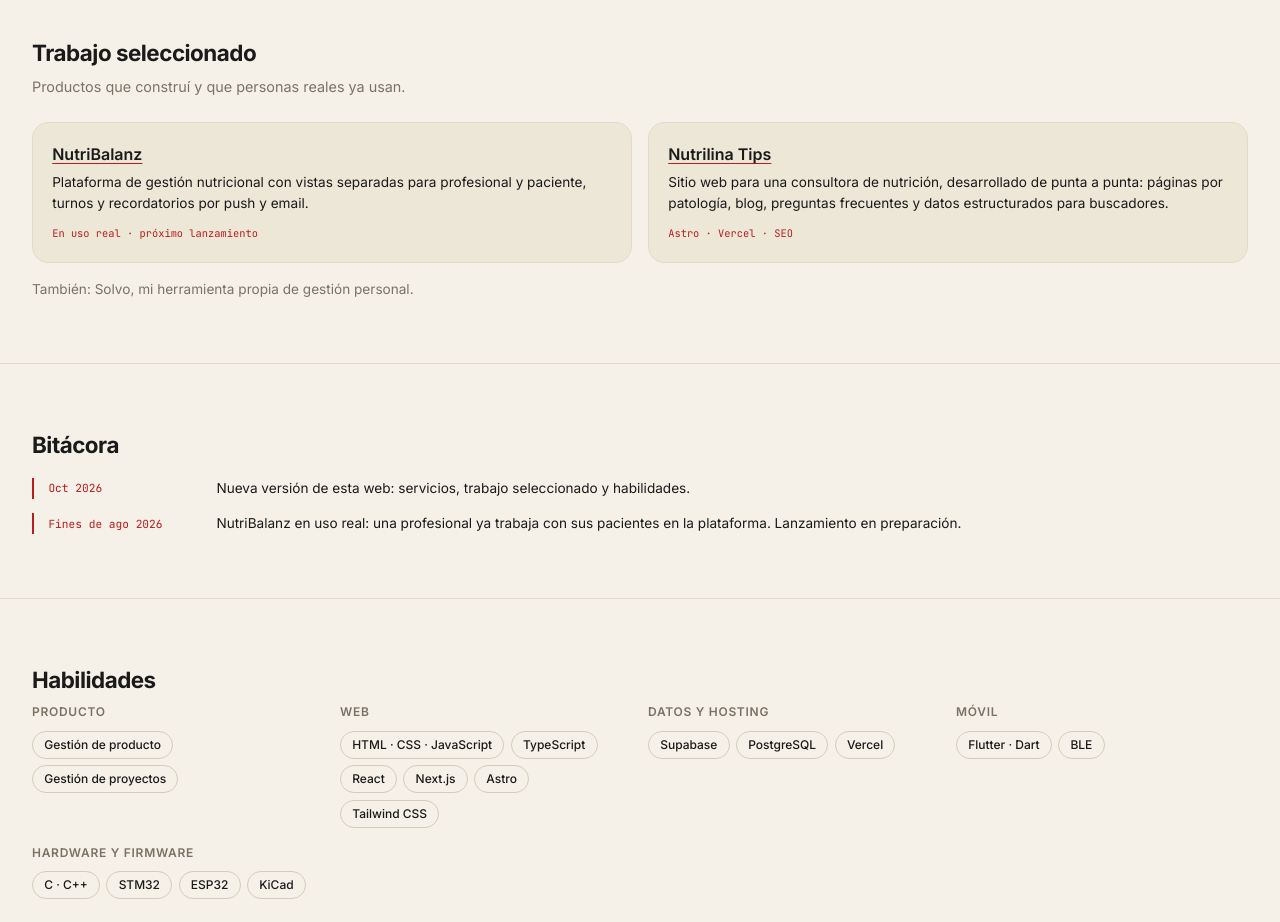
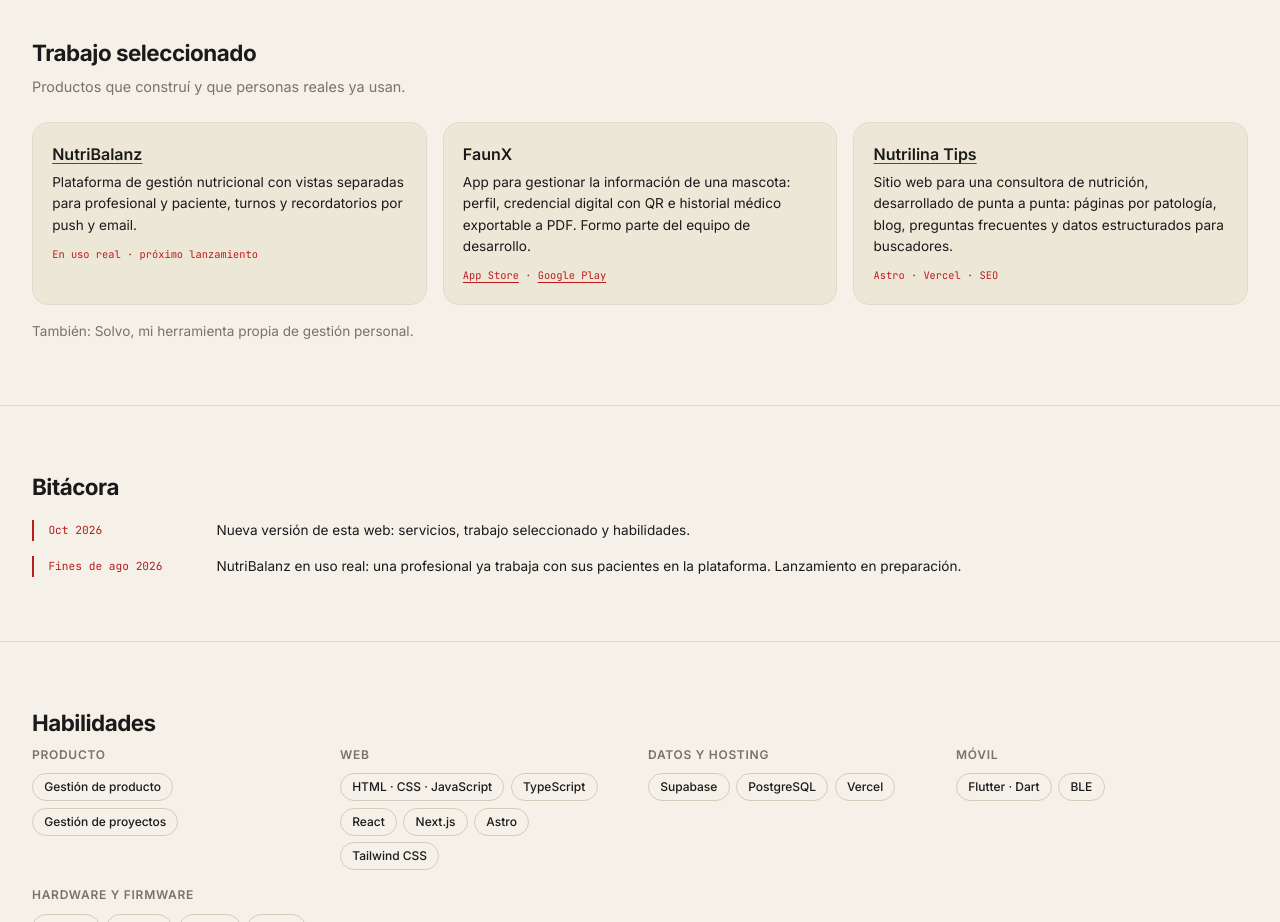
Before and after one commit to diazpacceignacio6-spec/mi-web, a website: page index.html in a window 1280 px wide. Shown: the part 1220-2142 px from the top of the page. Drawn offline with Linux system fonts and the light colour scheme.

Commit message:
feat: add FaunX project card
Se suma la tarjeta de FaunX (app de pasaporte digital para mascotas) con enlaces a App Store y Google Play, indicando la participación en el equipo de desarrollo.

```diff
--- a/index.html
+++ b/index.html
@@ -373,6 +373,11 @@
       color: #b91c1c;
     }
 
+    .card .tag a {
+      color: inherit;
+      text-underline-offset: 3px;
+    }
+
     .card .tag {
       display: inline-block;
       margin-top: 0.7rem;
@@ -600,6 +605,11 @@
       <span class="tag" data-i18n="nb_tag"></span>
     </article>
     <article class="card">
+      <h3>FaunX</h3>
+      <p data-i18n="fx_text"></p>
+      <span class="tag"><a href="https://apps.apple.com/us/app/faunx/id6759269179" target="_blank" rel="noopener">App Store</a> · <a href="https://play.google.com/store/apps/details?id=com.panimalproj.pasaporteanimal&amp;hl=es_CR" target="_blank" rel="noopener">Google Play</a></span>
+    </article>
+    <article class="card">
       <h3><a href="https://nutrilinatips.com.ar" target="_blank" rel="noopener">Nutrilina Tips</a></h3>
       <p data-i18n="nt_text"></p>
       <span class="tag">Astro · Vercel · SEO</span>
@@ -698,6 +708,7 @@
       projects_lead: "Products I built that real people already use.",
       nb_text: "Nutrition management platform with separate professional and patient views, appointments, and push and email reminders.",
       nb_tag: "In real use · launching soon",
+      fx_text: "App to manage a pet's records: profile, QR digital credential and medical history exportable to PDF. I'm part of the development team.",
       nt_text: "Website for a nutrition consultancy, built end to end: pages per condition, blog, FAQ and structured data for search engines.",
       solvo_note: "Also: Solvo, my own personal management tool.",
       log_title: "Log",
@@ -734,6 +745,7 @@
       projects_lead: "Productos que construí y que personas reales ya usan.",
       nb_text: "Plataforma de gestión nutricional con vistas separadas para profesional y paciente, turnos y recordatorios por push y email.",
       nb_tag: "En uso real · próximo lanzamiento",
+      fx_text: "App para gestionar la información de una mascota: perfil, credencial digital con QR e historial médico exportable a PDF. Formo parte del equipo de desarrollo.",
       nt_text: "Sitio web para una consultora de nutrición, desarrollado de punta a punta: páginas por patología, blog, preguntas frecuentes y datos estructurados para buscadores.",
       solvo_note: "También: Solvo, mi herramienta propia de gestión personal.",
       log_title: "Bitácora",
```
